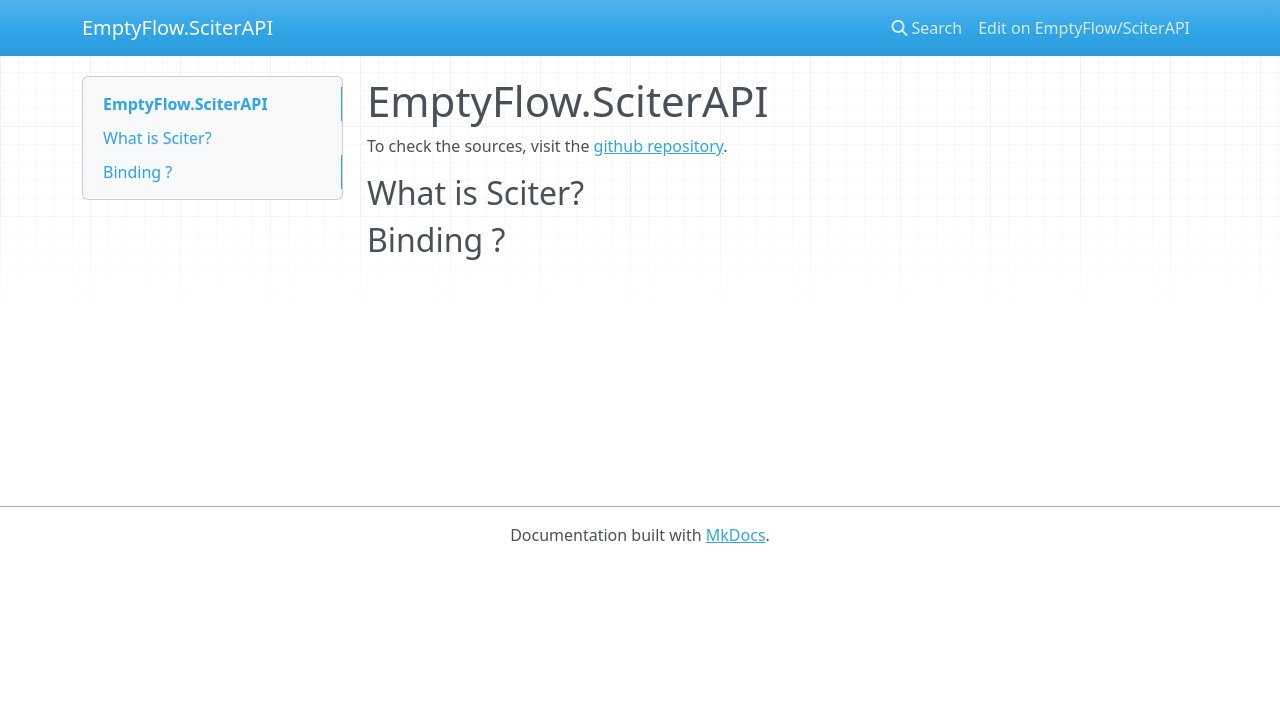
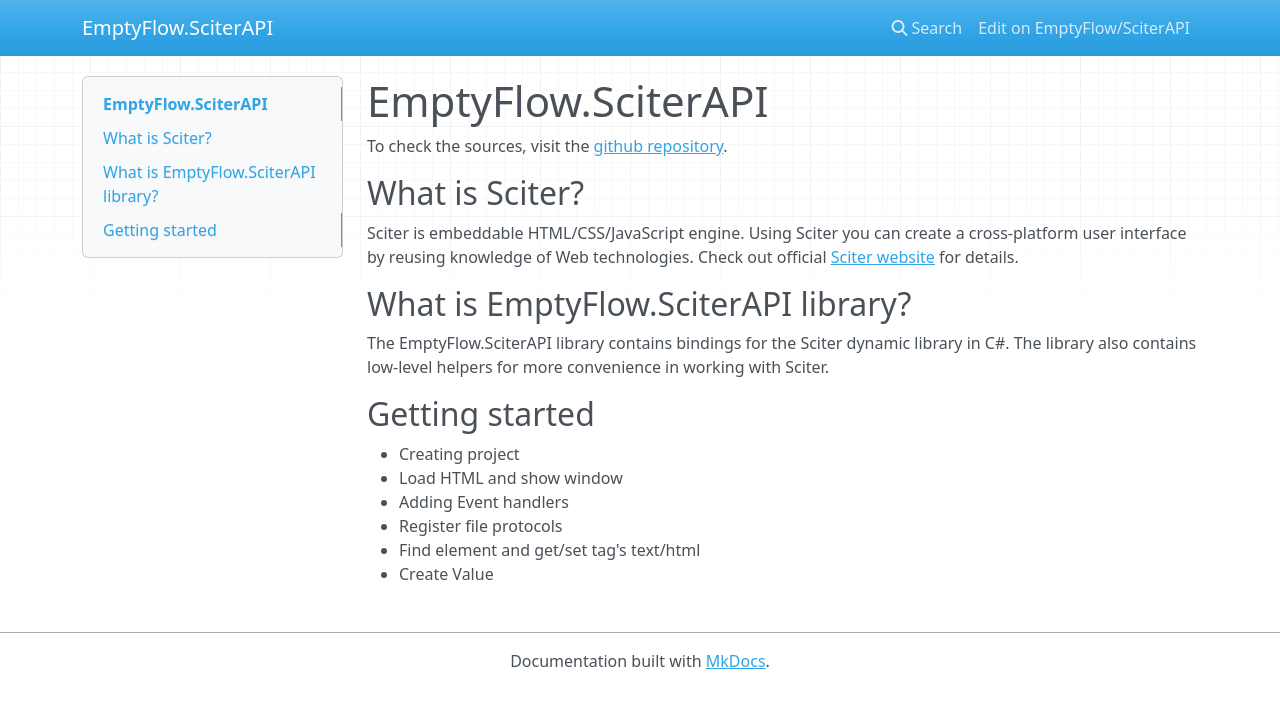
Before and after one commit to EmptyFlow/SciterAPIDocs, an MkDocs documentation site: the page built from docs/index.md, in a window 1280 px wide. Shown: the top 708 px of the page. Built offline with MkDocs 1.6.1, drawn with Linux system fonts in a browser that asks for light colours; nearby versions of some CDN libraries.

Commit message:
+ Adding content for index.md

```diff
--- a/docs/index.md
+++ b/docs/index.md
@@ -3,5 +3,17 @@
 To check the sources, visit the [github repository](https://github.com/EmptyFlow/SciterAPI).
 
 ## What is Sciter?
+Sciter is embeddable HTML/CSS/JavaScript engine. Using Sciter you can create a cross-platform user interface by reusing knowledge of Web technologies.
+Check out official [Sciter website](https://sciter.com) for details.
 
-## Binding ?
+## What is EmptyFlow.SciterAPI library?
+The EmptyFlow.SciterAPI library contains bindings for the Sciter dynamic library in C#. The library also contains low-level helpers for more convenience in working with Sciter.
+
+## Getting started
+
+* Creating project
+* Load HTML and show window
+* Adding Event handlers
+* Register file protocols
+* Find element and get/set tag's text/html
+* Create Value
```
